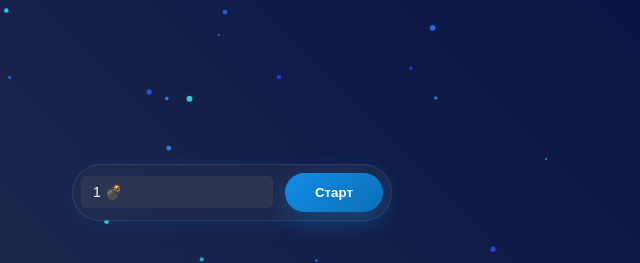
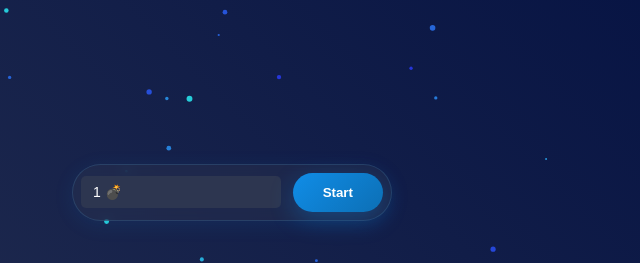
Before and after one commit to unsaturateddd/gameminess, a plain HTML site: page index.html in a window 1280 px wide. Shown: the top 263 px of the page, 408-1048 px from the left. Drawn offline with Linux system fonts and the light colour scheme.

Commit message:
Update index.html

```diff
--- a/index.html
+++ b/index.html
@@ -18,7 +18,7 @@
                     <option value="5">5 💣</option>
                     <option value="7">7 💣</option>
                 </select>
-                <button id="start">Старт</button>
+                <button id="start">Start</button>
             </div>
         </div>
 
```
